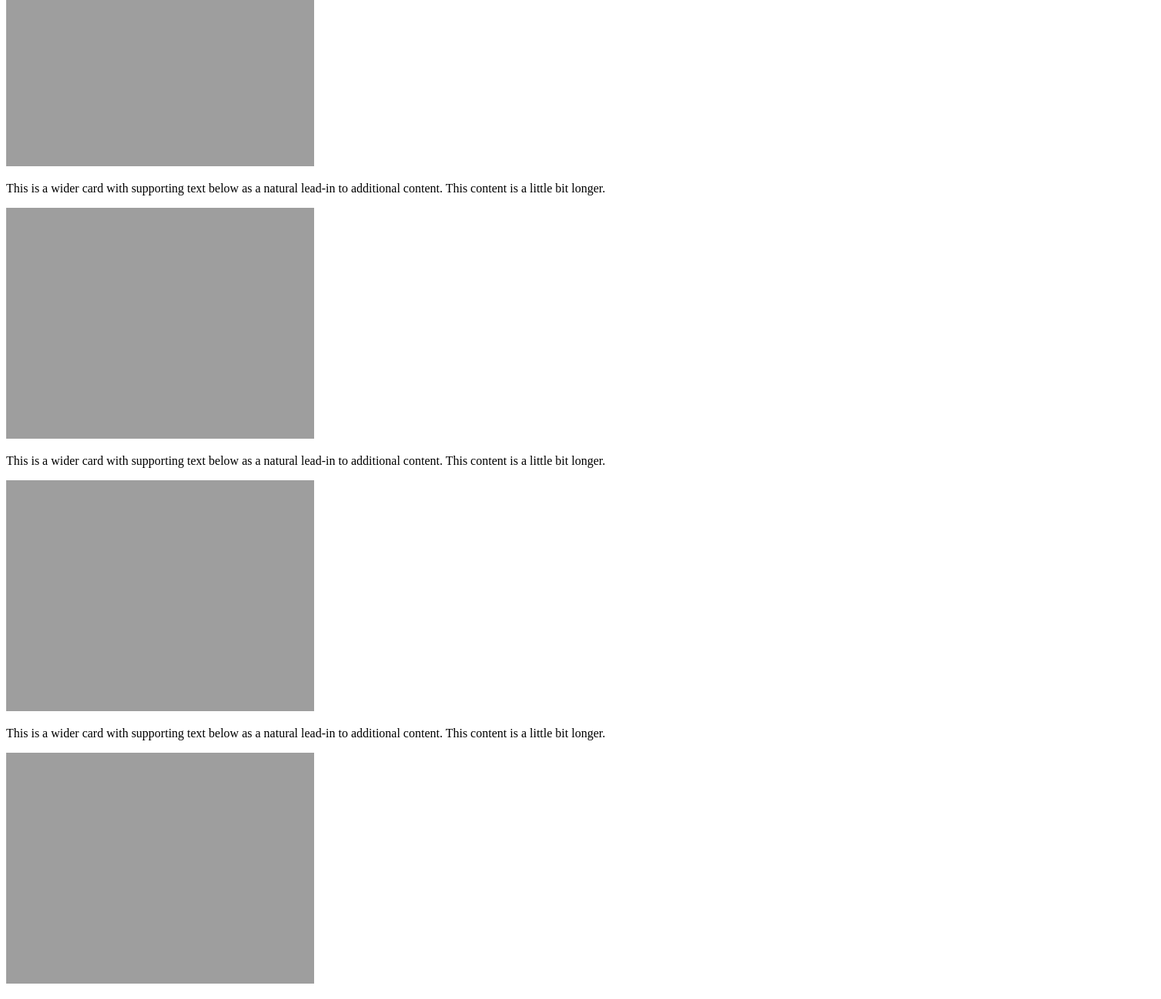
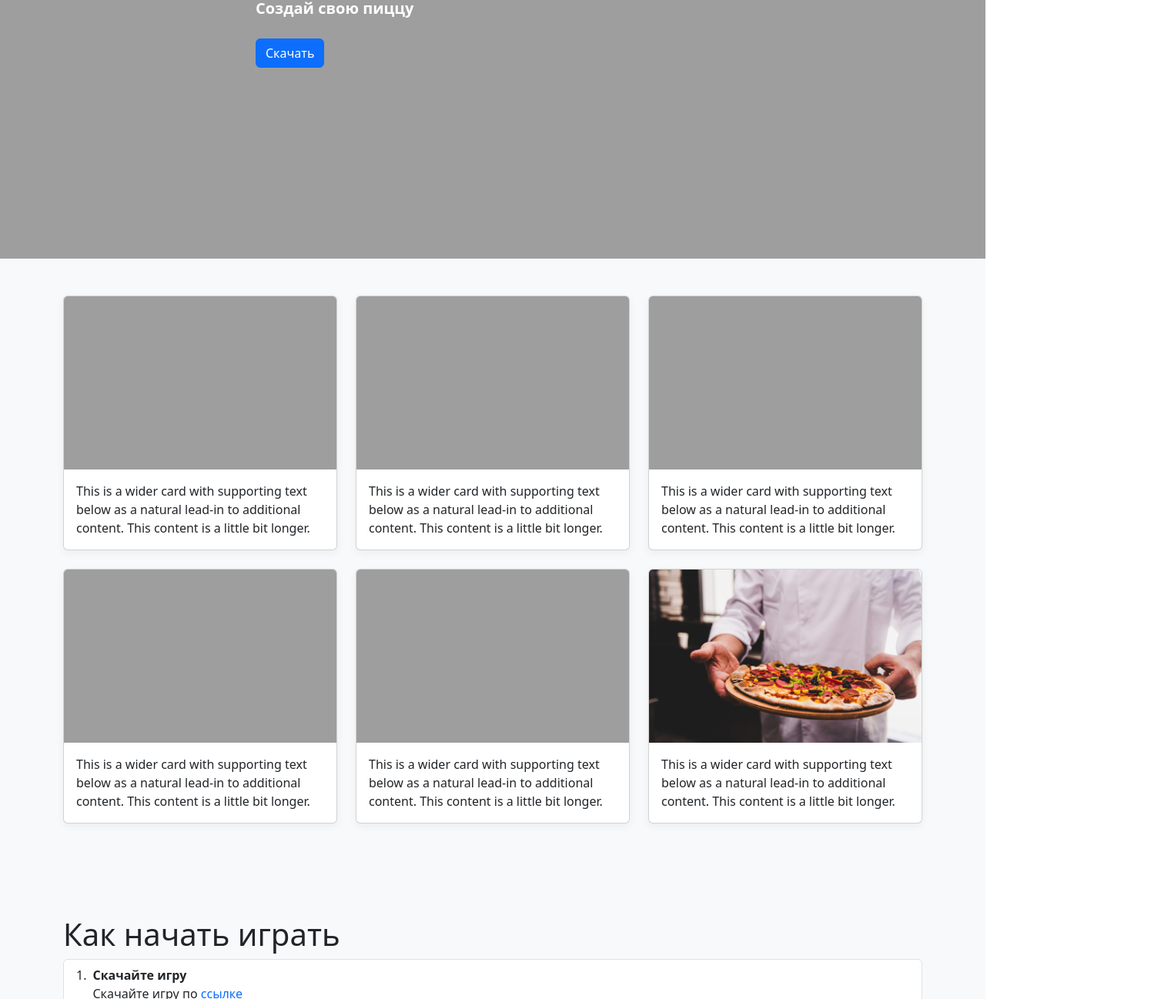
Before and after one commit to zuevka17/bcs_template, a plain HTML site: page index.html in a window 1280 px wide. Shown: the part 335-1633 px from the top of the page at 77% size, 1508 px wide, since content can reach past the window. Drawn offline with Linux system fonts and the light colour scheme; the site is published under a folder, as on GitHub Pages, so addresses that start at the root find nothing.

Commit message:
Исправлен запуск без сервера

```diff
--- a/css/album.css
+++ b/css/album.css
@@ -8,7 +8,7 @@
     margin-bottom: 0;
     background-position: center top;
     background-size: cover;
-    background-image: url("/assets/banner.jpg");
+    background-image: url("../assets/banner.jpg");
   }
   @media (min-width: 768px) {
     .jumbotron {
--- a/index.html
+++ b/index.html
@@ -4,8 +4,8 @@
     <head>
         <meta charset="utf-8">
         <meta name="viewport" content="width=device-width, initial-scale=1">
-        <link rel="stylesheet" href="/css/bootstrap.css">
-        <link rel="stylesheet" href="/css/album.css">
+        <link rel="stylesheet" href="./css/bootstrap.css">
+        <link rel="stylesheet" href="./css/album.css">
     </head>
 
 
@@ -13,7 +13,7 @@
         <header>
             <nav class="navbar navbar-expand-lg bg-light fixed-top" style="background-color: ;">
                 <div class="container">
-                  <img class="me-3" style="width: 50px;" src="/assets/logo.svg"/>
+                  <img class="me-3" style="width: 50px;" src="./assets/logo.svg"/>
                   <a class="navbar-brand" href="#">Пицца</a>
                   <button class="navbar-toggler" type="button" data-bs-toggle="collapse" data-bs-target="#navbarSupportedContent" aria-controls="navbarSupportedContent" aria-expanded="false" aria-label="Toggle navigation">
                     <span class="navbar-toggler-icon"></span>
@@ -44,7 +44,7 @@
                 <h1 class="jumbotron-heading text-white fw-bold">Пицца</h1>
                 <p class="lead fw-semibold text-white ">Создай свою пиццу</p>
                 <p>
-                  <a href="/static/pizza_game.app" class="btn btn-primary my-2">Скачать</a>
+                  <a href="./static/pizza_game.app" class="btn btn-primary my-2">Скачать</a>
                 </p>
               </div>
 
@@ -55,7 +55,7 @@
                 <div class="row">
                   <div class="col-md-4">
                     <div class="card mb-4 box-shadow">
-                      <img class="card-img-top screenshots" src="assets/screenshots/still-life-of-fast-food-dishes.jpg">
+                      <img class="card-img-top screenshots" src="./assets/screenshots/still-life-of-fast-food-dishes.jpg">
                       <div class="card-body">
                         <p class="card-text">This is a wider card with supporting text below as a natural lead-in to additional content. This content is a little bit longer.</p>
                       </div>
@@ -63,7 +63,7 @@
                   </div>
                   <div class="col-md-4">
                     <div class="card mb-4 box-shadow">
-                      <img class="card-img-top screenshots" src="assets/screenshots/a-slice-cut-from-classic-pepperoni-pizza-with-green-pepper-rolls.jpg">
+                      <img class="card-img-top screenshots" src="./assets/screenshots/a-slice-cut-from-classic-pepperoni-pizza-with-green-pepper-rolls.jpg">
                       <div class="card-body">
                         <p class="card-text">This is a wider card with supporting text below as a natural lead-in to additional content. This content is a little bit longer.</p>
                       </div>
@@ -71,7 +71,7 @@
                   </div>
                   <div class="col-md-4">
                     <div class="card mb-4 box-shadow">
-                      <img class="card-img-top screenshots" src="assets/screenshots/pizza-time-tasty-homemade-traditional-pizza-italian-recipe.jpg">
+                      <img class="card-img-top screenshots" src="./assets/screenshots/pizza-time-tasty-homemade-traditional-pizza-italian-recipe.jpg">
                       <div class="card-body">
                         <p class="card-text">This is a wider card with supporting text below as a natural lead-in to additional content. This content is a little bit longer.</p>
                       </div>
@@ -82,7 +82,7 @@
                 <div class="row">
                   <div class="col-md-4">
                     <div class="card mb-4 box-shadow">
-                      <img class="card-img-top screenshots" src="assets/screenshots/a-slice-of-crispy-pizza-with-meat-and-cheese.jpg">
+                      <img class="card-img-top screenshots" src="./assets/screenshots/a-slice-of-crispy-pizza-with-meat-and-cheese.jpg">
                       <div class="card-body">
                         <p class="card-text">This is a wider card with supporting text below as a natural lead-in to additional content. This content is a little bit longer.</p>
                       </div>
@@ -90,7 +90,7 @@
                   </div>
                   <div class="col-md-4">
                     <div class="card mb-4 box-shadow">
-                      <img class="card-img-top screenshots" src="assets/screenshots/cook-in-the-kitchen-putting-the-ingredients-on-the-pizza-on-an-old-wooden-background-pizza-concept-production-and-delivery-of-food-cooking-concept-close-up.jpg">
+                      <img class="card-img-top screenshots" src="./assets/screenshots/cook-in-the-kitchen-putting-the-ingredients-on-the-pizza-on-an-old-wooden-background-pizza-concept-production-and-delivery-of-food-cooking-concept-close-up.jpg">
                       <div class="card-body">
                         <p class="card-text">This is a wider card with supporting text below as a natural lead-in to additional content. This content is a little bit longer.</p>
                       </div>
@@ -98,7 +98,7 @@
                   </div>
                   <div class="col-md-4">
                     <div class="card mb-4 box-shadow">
-                      <img class="card-img-top screenshots" src="assets/screenshots/chef-holding-the-delicious-pizza-on-a-wooden-plate-in-the-kitchen.jpg">
+                      <img class="card-img-top screenshots" src="./assets/screenshots/chef-holding-the-delicious-pizza-on-a-wooden-plate-in-the-kitchen.jpg">
                       <div class="card-body">
                         <p class="card-text">This is a wider card with supporting text below as a natural lead-in to additional content. This content is a little bit longer.</p>
                       </div>
@@ -116,7 +116,7 @@
                       <div class="fw-semibold">
                         Скачайте игру
                       </div>
-                      Скачайте игру по <a href="/static/pizza_game.app">ссылке</a>
+                      Скачайте игру по <a href="./static/pizza_game.app">ссылке</a>
                     </div>
                   </li>
                   <li class="list-group-item d-flex justify-content-between align-items-start">
@@ -162,5 +162,5 @@
 
     </body>
 
-    <script src="/js/bootstrap.js"></script>
+    <script src="./js/bootstrap.js"></script>
 </html>
```
